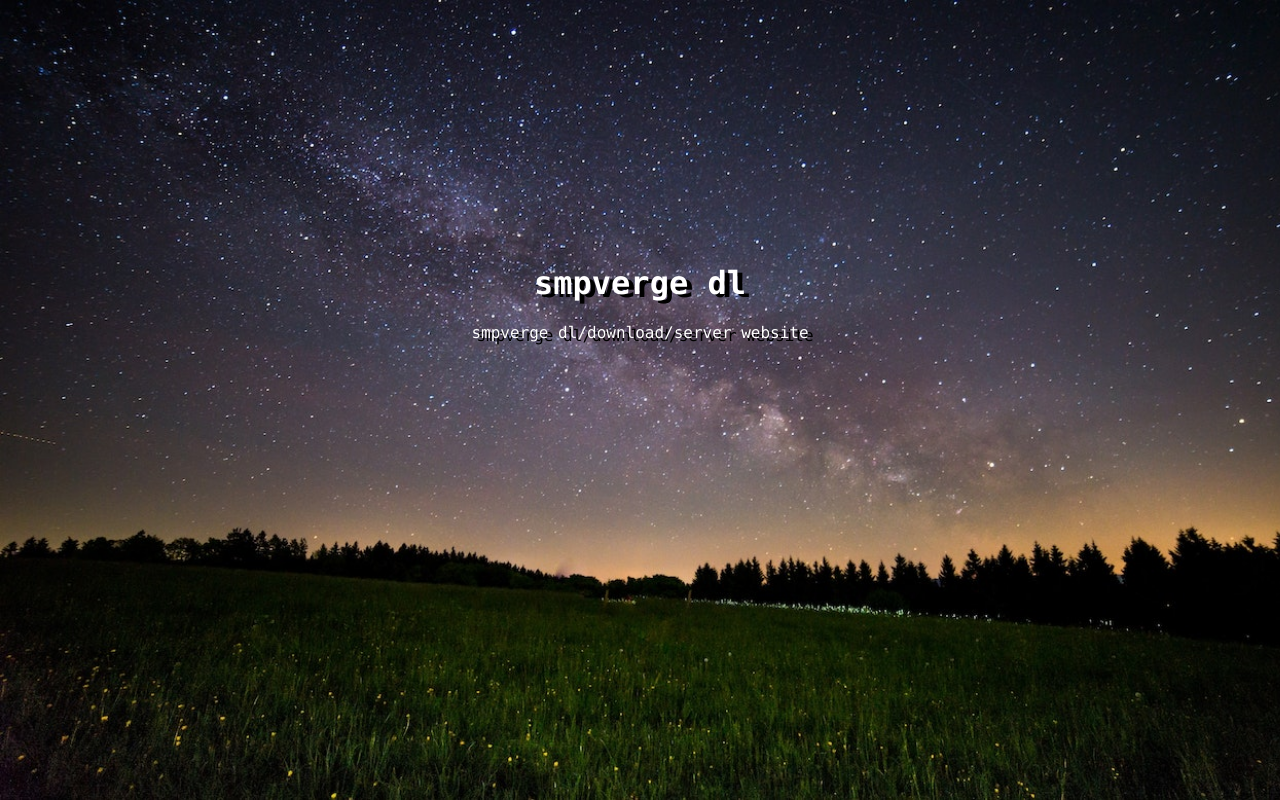
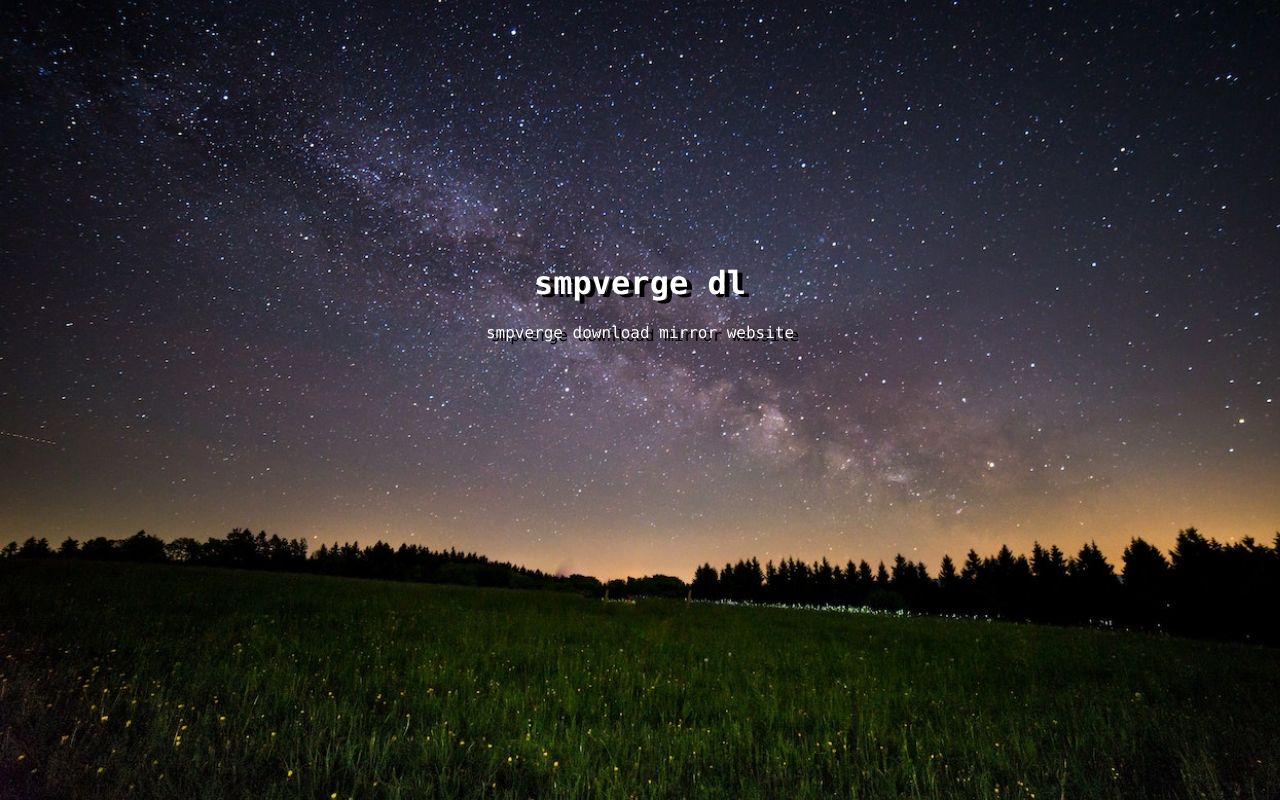
Before and after one commit to SkyKrye/dl, a plain HTML site: page index.html in a window 1280 px wide. Drawn offline with Linux system fonts and the light colour scheme; files that its build step writes are made by us from their sources; files whose address does not match are found by name.

Commit message:
Update index.html

```diff
--- a/index.html
+++ b/index.html
@@ -4,6 +4,6 @@
 </head>
 <body>
   <h1>smpverge dl</h1>
-  <p>smpverge dl/download/server website</p>
+  <p>smpverge download mirror website</p>
 </body>
 </html>
```
